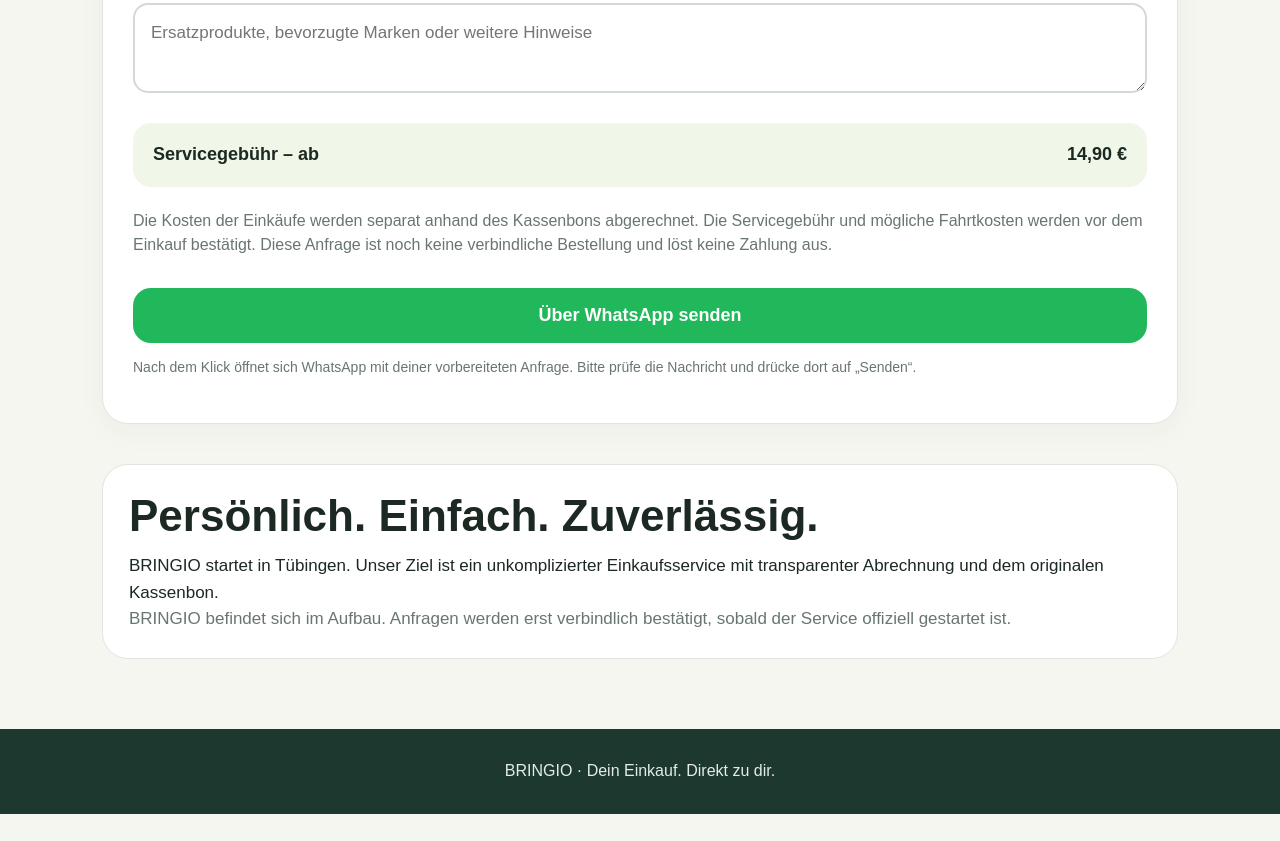
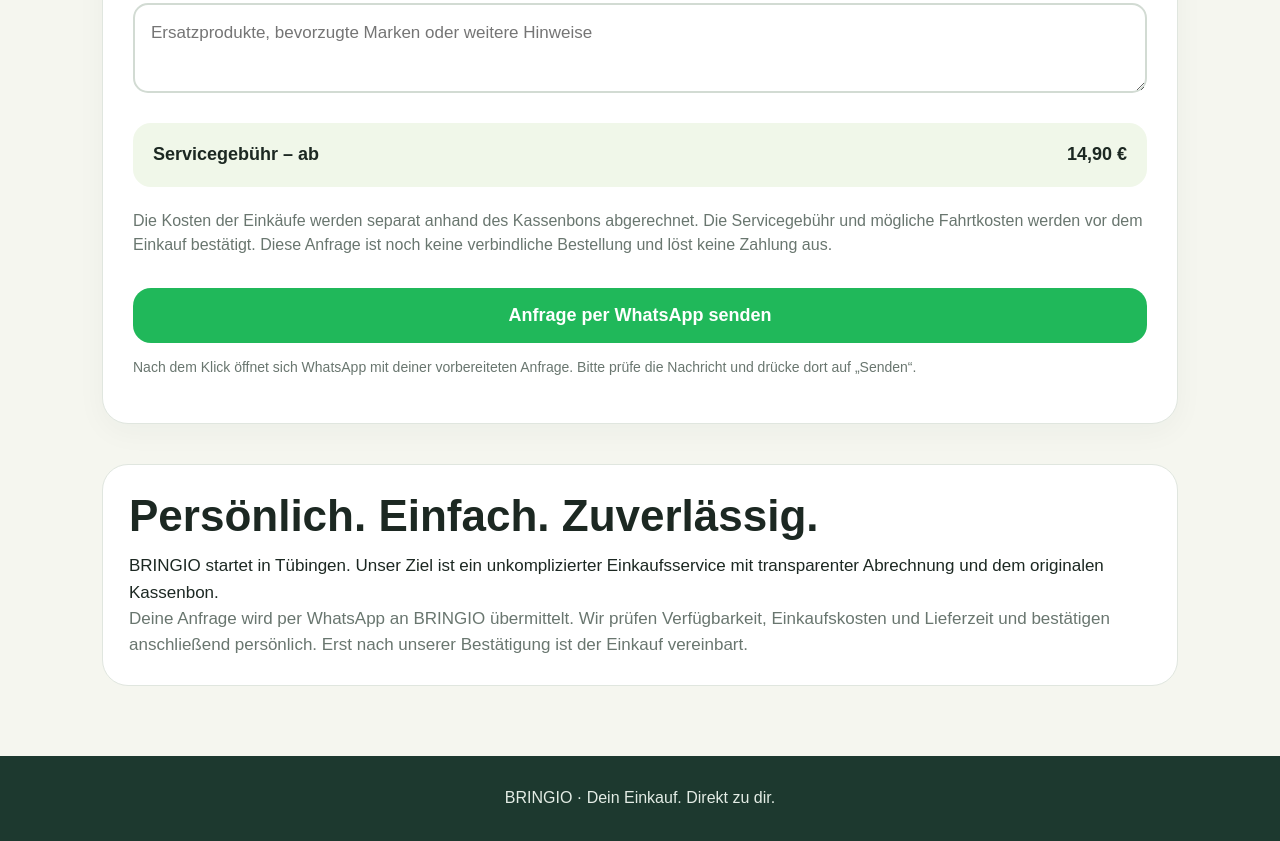
Before and after one commit to Bringio/Bringio, a plain HTML site: page index.html in a window 1280 px wide. Shown: the part 2394-3235 px from the top of the page. Before the commit the page ends 3208 px from the top, so only its background shows below. Drawn offline with Linux system fonts and the light colour scheme.

Commit message:
Fix WhatsApp order request

```diff
--- a/index.html
+++ b/index.html
@@ -52,7 +52,7 @@
 
   <section class="formwrap" id="anfrage">
     <h2>Deine Einkaufsanfrage</h2>
-    <p class="sub">Fülle das Formular aus. Deine Angaben werden in eine WhatsApp-Nachricht übernommen.</p>
+    <p class="sub">Fülle das Formular aus und sende deine Einkaufsanfrage direkt per WhatsApp an BRINGIO.</p>
     <div class="formcard">
       <form id="orderForm">
         <label>Welcher Laden?</label>
@@ -74,7 +74,7 @@
         <label for="notes">Hinweise (optional)</label><textarea id="notes" style="min-height:90px" placeholder="Ersatzprodukte, bevorzugte Marken oder weitere Hinweise"></textarea>
         <div class="fee"><span>Servicegebühr – ab</span><span>14,90 €</span></div>
         <p class="notice">Die Kosten der Einkäufe werden separat anhand des Kassenbons abgerechnet. Die Servicegebühr und mögliche Fahrtkosten werden vor dem Einkauf bestätigt. Diese Anfrage ist noch keine verbindliche Bestellung und löst keine Zahlung aus.</p>
-        <button class="btn whatsapp" type="submit">Über WhatsApp senden</button>
+        <button class="btn whatsapp" type="submit">Anfrage per WhatsApp senden</button>
         <p class="small">Nach dem Klick öffnet sich WhatsApp mit deiner vorbereiteten Anfrage. Bitte prüfe die Nachricht und drücke dort auf „Senden“.</p>
       </form>
     </div>
@@ -82,7 +82,7 @@
   <section class="card" style="margin-top:40px">
     <h2>Persönlich. Einfach. Zuverlässig.</h2>
     <p>BRINGIO startet in Tübingen. Unser Ziel ist ein unkomplizierter Einkaufsservice mit transparenter Abrechnung und dem originalen Kassenbon.</p>
-    <p class="notice">BRINGIO befindet sich im Aufbau. Anfragen werden erst verbindlich bestätigt, sobald der Service offiziell gestartet ist.</p>
+    <p class="notice">Deine Anfrage wird per WhatsApp an BRINGIO übermittelt. Wir prüfen Verfügbarkeit, Einkaufskosten und Lieferzeit und bestätigen anschließend persönlich. Erst nach unserer Bestätigung ist der Einkauf vereinbart.</p>
   </section>
 </main>
 <footer>BRINGIO · Dein Einkauf. Direkt zu dir.</footer>
```
Also changed, not shown: README.txt.
